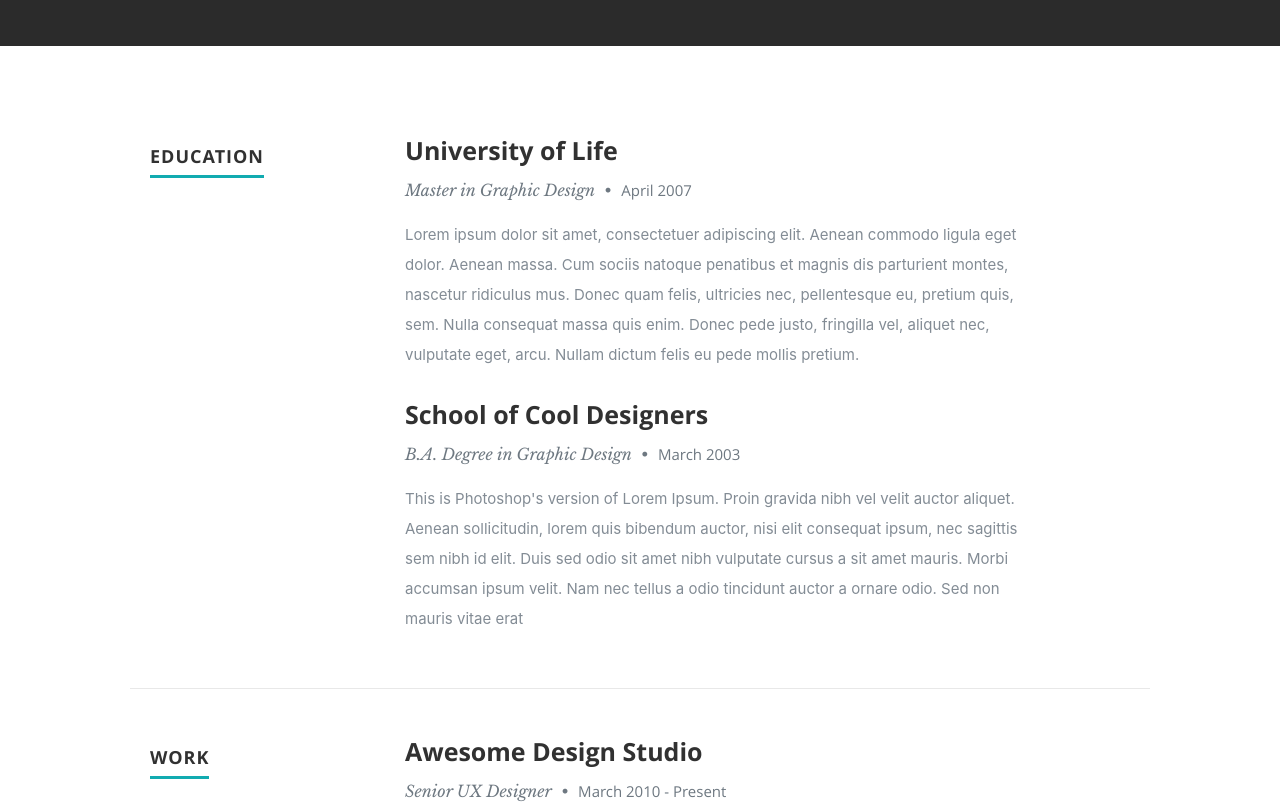
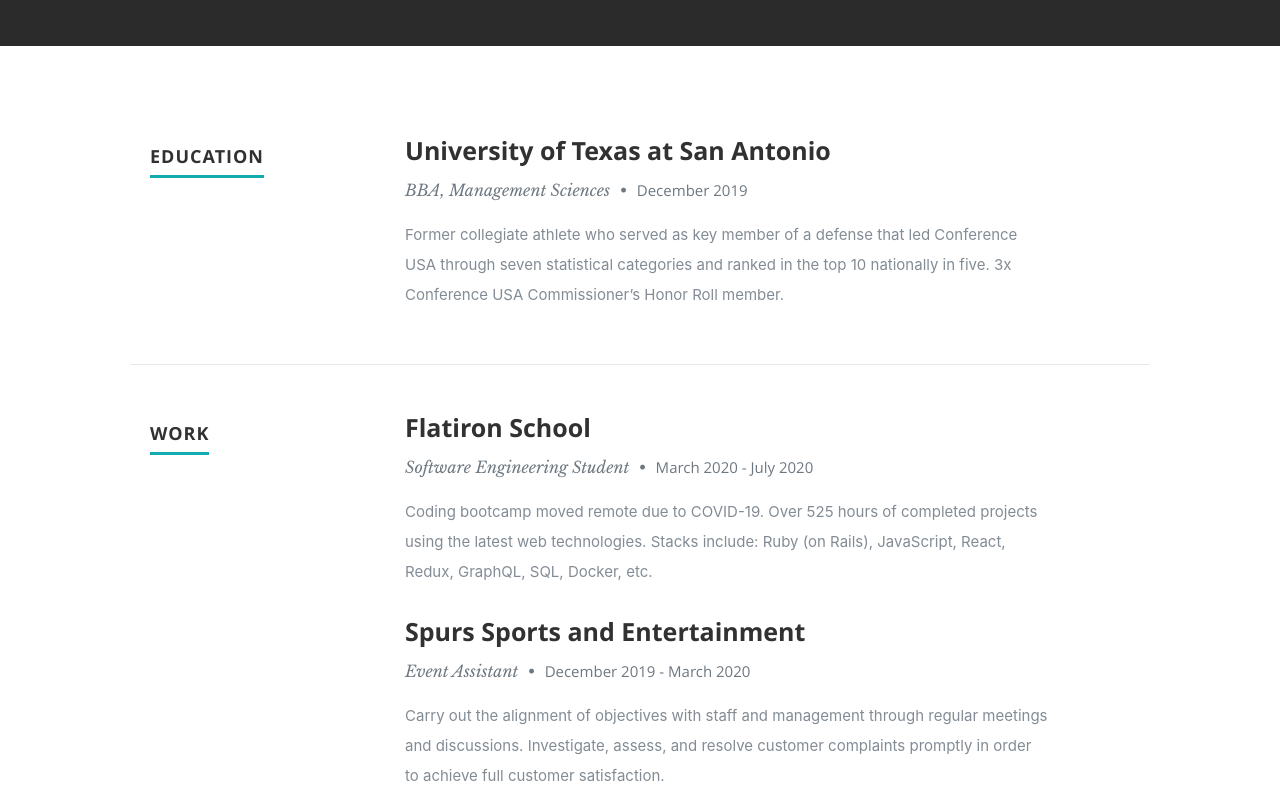
Before and after one commit to ljackson96/ljackson96.github.io, a React (Create React App) app: page / in a window 1280 px wide. Shown: the part 1660-2463 px from the top of the page. Built offline with nearby package versions, Linux system fonts and the light colour scheme.

Commit message:
added work and education on resume.js

```diff
--- a/src/components/Resume.js
+++ b/src/components/Resume.js
@@ -15,40 +15,20 @@
           <div className="nine columns main-col">
             <div className="row item">
               <div className="twelve columns">
-                <h3>University of Life</h3>
+                <h3>University of Texas at San Antonio</h3>
                 <p className="info">
-                  Master in Graphic Design <span>•</span>{" "}
-                  <em className="date">April 2007</em>
+                  BBA, Management Sciences <span>•</span>{" "}
+                  <em className="date">December 2019</em>
                 </p>
                 <p>
-                  Lorem ipsum dolor sit amet, consectetuer adipiscing elit.
-                  Aenean commodo ligula eget dolor. Aenean massa. Cum sociis
-                  natoque penatibus et magnis dis parturient montes, nascetur
-                  ridiculus mus. Donec quam felis, ultricies nec, pellentesque
-                  eu, pretium quis, sem. Nulla consequat massa quis enim. Donec
-                  pede justo, fringilla vel, aliquet nec, vulputate eget, arcu.
-                  Nullam dictum felis eu pede mollis pretium.
+                  Former collegiate athlete who served as key member of a
+                  defense that led Conference USA through seven statistical
+                  categories and ranked in the top 10 nationally in five. 3x
+                  Conference USA Commissioner’s Honor Roll member.
                 </p>
               </div>
             </div>{" "}
             {/* item end */}
-            <div className="row item">
-              <div className="twelve columns">
-                <h3>School of Cool Designers</h3>
-                <p className="info">
-                  B.A. Degree in Graphic Design <span>•</span>{" "}
-                  <em className="date">March 2003</em>
-                </p>
-                <p>
-                  This is Photoshop's version of Lorem Ipsum. Proin gravida nibh
-                  vel velit auctor aliquet. Aenean sollicitudin, lorem quis
-                  bibendum auctor, nisi elit consequat ipsum, nec sagittis sem
-                  nibh id elit. Duis sed odio sit amet nibh vulputate cursus a
-                  sit amet mauris. Morbi accumsan ipsum velit. Nam nec tellus a
-                  odio tincidunt auctor a ornare odio. Sed non mauris vitae erat
-                </p>
-              </div>
-            </div>{" "}
             {/* item end */}
           </div>{" "}
           {/* main-col end */}
@@ -65,37 +45,32 @@
           <div className="nine columns main-col">
             <div className="row item">
               <div className="twelve columns">
-                <h3>Awesome Design Studio</h3>
+                <h3>Flatiron School</h3>
                 <p className="info">
-                  Senior UX Designer <span>•</span>{" "}
-                  <em className="date">March 2010 - Present</em>
+                  Software Engineering Student <span>•</span>{" "}
+                  <em className="date">March 2020 - July 2020</em>
                 </p>
                 <p>
-                  Lorem ipsum dolor sit amet, consectetuer adipiscing elit.
-                  Aenean commodo ligula eget dolor. Aenean massa. Cum sociis
-                  natoque penatibus et magnis dis parturient montes, nascetur
-                  ridiculus mus. Donec quam felis, ultricies nec, pellentesque
-                  eu, pretium quis, sem. Nulla consequat massa quis enim. Donec
-                  pede justo, fringilla vel, aliquet nec, vulputate eget, arcu.
-                  Nullam dictum felis eu pede mollis pretium.
+                  Coding bootcamp moved remote due to COVID-19. Over 525 hours
+                  of completed projects using the latest web technologies.
+                  Stacks include: Ruby (on Rails), JavaScript, React, Redux,
+                  GraphQL, SQL, Docker, etc.
                 </p>
               </div>
             </div>{" "}
             {/* item end */}
             <div className="row item">
               <div className="twelve columns">
-                <h3>Super Cool Studio</h3>
+                <h3>Spurs Sports and Entertainment</h3>
                 <p className="info">
-                  UX Designer <span>•</span>{" "}
-                  <em className="date">March 2007 - February 2010</em>
+                  Event Assistant <span>•</span>{" "}
+                  <em className="date">December 2019 - March 2020</em>
                 </p>
                 <p>
-                  This is Photoshop's version of Lorem Ipsum. Proin gravida nibh
-                  vel velit auctor aliquet. Aenean sollicitudin, lorem quis
-                  bibendum auctor, nisi elit consequat ipsum, nec sagittis sem
-                  nibh id elit. Duis sed odio sit amet nibh vulputate cursus a
-                  sit amet mauris. Morbi accumsan ipsum velit. Nam nec tellus a
-                  odio tincidunt auctor a ornare odio. Sed non mauris vitae erat
+                  Carry out the alignment of objectives with staff and
+                  management through regular meetings and discussions.
+                  Investigate, assess, and resolve customer complaints promptly
+                  in order to achieve full customer satisfaction.
                 </p>
               </div>
             </div>{" "}
```
